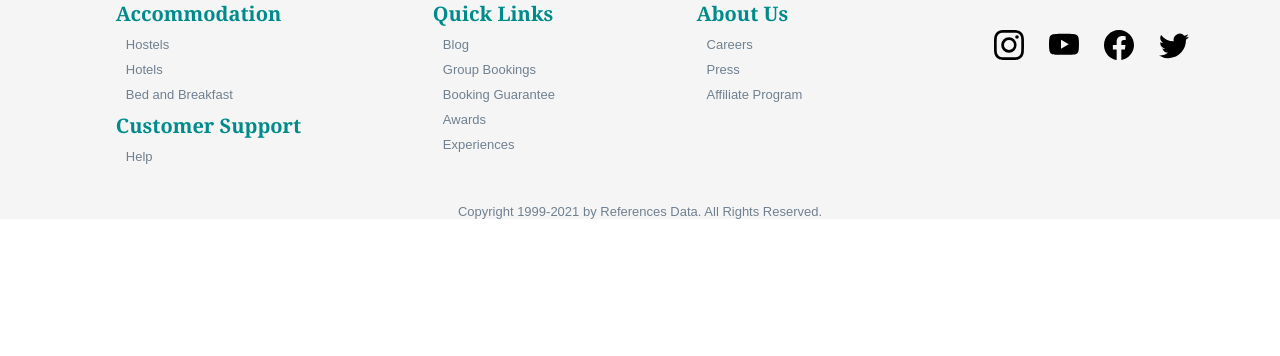
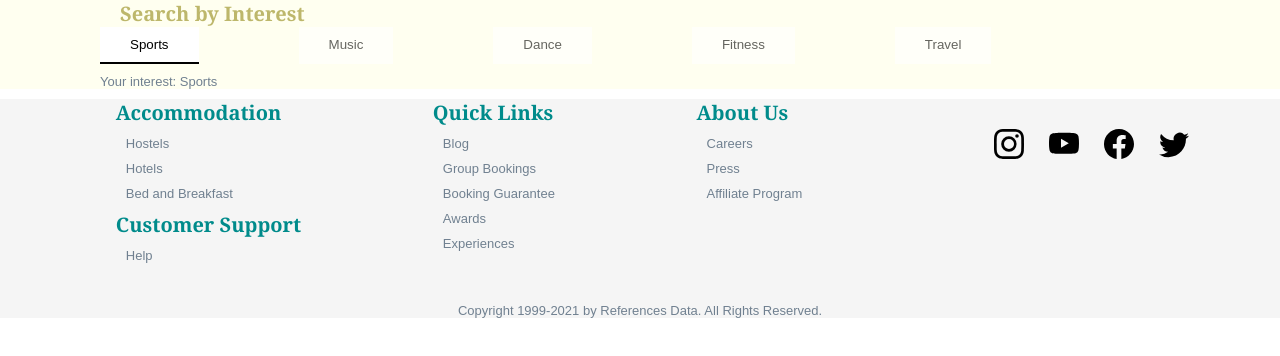
Before and after one commit to RaunakBag/Capstone, a React (Create React App) app: page / in a window 1280 px wide. Shown: the top 356 px of the page. Built offline with nearby package versions, Linux system fonts and the light colour scheme.

Commit message:
Interest and footer component

```diff
--- a/package.json
+++ b/package.json
@@ -13,6 +13,7 @@
     "react-dom": "^17.0.2",
     "react-overlay-trigger": "^1.0.6",
     "react-scripts": "4.0.3",
+    "styled-components": "^5.3.0",
     "web-vitals": "^1.1.2"
   },
   "scripts": {
--- a/src/App.js
+++ b/src/App.js
@@ -1,11 +1,11 @@
 import './App.css';
 import Footer from './Footer';
-import Intrests from './Interests'
+import Interests from './Interests'
 
 function App() {
   return (
     <div className="app">
-       <Intrests/>
+       <Interests/>
        <Footer/>
     </div>
   );
--- a/src/Interests.css
+++ b/src/Interests.css
@@ -1,29 +1,10 @@
 .interests{
-    background-color: #fffaf0;
+    background-color:#fffff0;
 }
 .interests > h1{
-    margin-left: 50px;
-    font-size: 25px;
-    font-family:'American Typewriter, serif';
-    color: #d2691e
+    margin-left: 120px;
+    color:#bdb76b;
 }
-.interests__headers{
-    margin-left: 70px
+.interests__headers> p{
+    margin-left: 100px;
 }
-.interest__header  {
-    margin-top: 8px;
-    margin-right: 50px;
-    display: inline-block;
-    justify-content: space-evenly;
-
-    font-size: 20px;
-    font-family:'New Century Schoolbook, TeX Gyre Schola, serif';
-}
-.interest__button{
-    width: 80px;
-    height: 25px;
-    background: rgb(213, 219, 213);
-    border: 0px;
-    border-radius: 8px;
-    font-size:20px;
-}
--- a/src/Interests.js
+++ b/src/Interests.js
@@ -1,15 +1,47 @@
-import React from 'react'
-import './Interests.css'
+import React, { useState } from "react";
+import "./Interests.css";
+import styled from "styled-components";
+
 
 function Interests() {
+  const types = ["Sports", "Music", "Dance", "Fitness", "Travel"];
+  const [active, setActive] = useState(types[0]);
+  const Tab = styled.button`
+    padding: 10px 30px;
+    cursor: pointer;
+    opacity: 0.6;
+    margin-left: 100px;
+    background: white;
+    border: 0;
+    outline: 0;
+    border-bottom: 2px solid transparent;
+    transition: ease border-bottom 250ms;
+    ${({ active }) =>
+      active &&
+      `
+    border-bottom: 2px solid black;
+    opacity: 1.5;
+  `}
+  `;
 
-
-
-    return (
-        <div className="interests">
-
-        </div>
-    )
+  return (
+    <div className="interests">
+      <h1>Search by Interest</h1>
+      <div className="interests__headers">
+        {types.map((type) => (
+          <Tab
+            key={type}
+            active={active === type}
+            onClick={() => setActive(type)}
+          >
+            {type}
+          </Tab>
+        ))}
+        <p />
+        <p> Your interest: {active} </p>
+      </div>
+    </div>
+  );
 }
 
-export default Interests
+export default Interests;
```
Also changed, not shown: src/Sports.js (added, +12 -0 lines), src/Sports.css (added), 1 other file (tests, documents, lock files or other folders).
